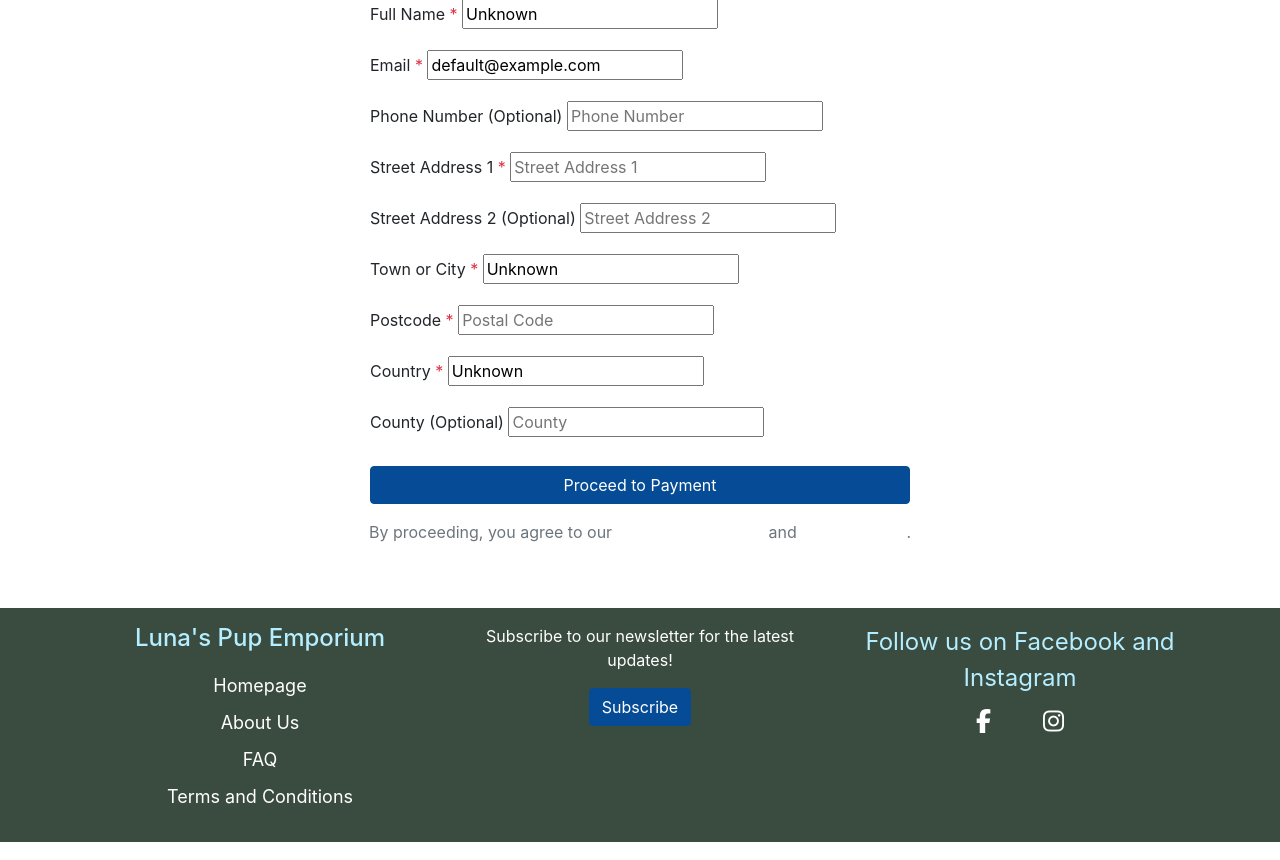
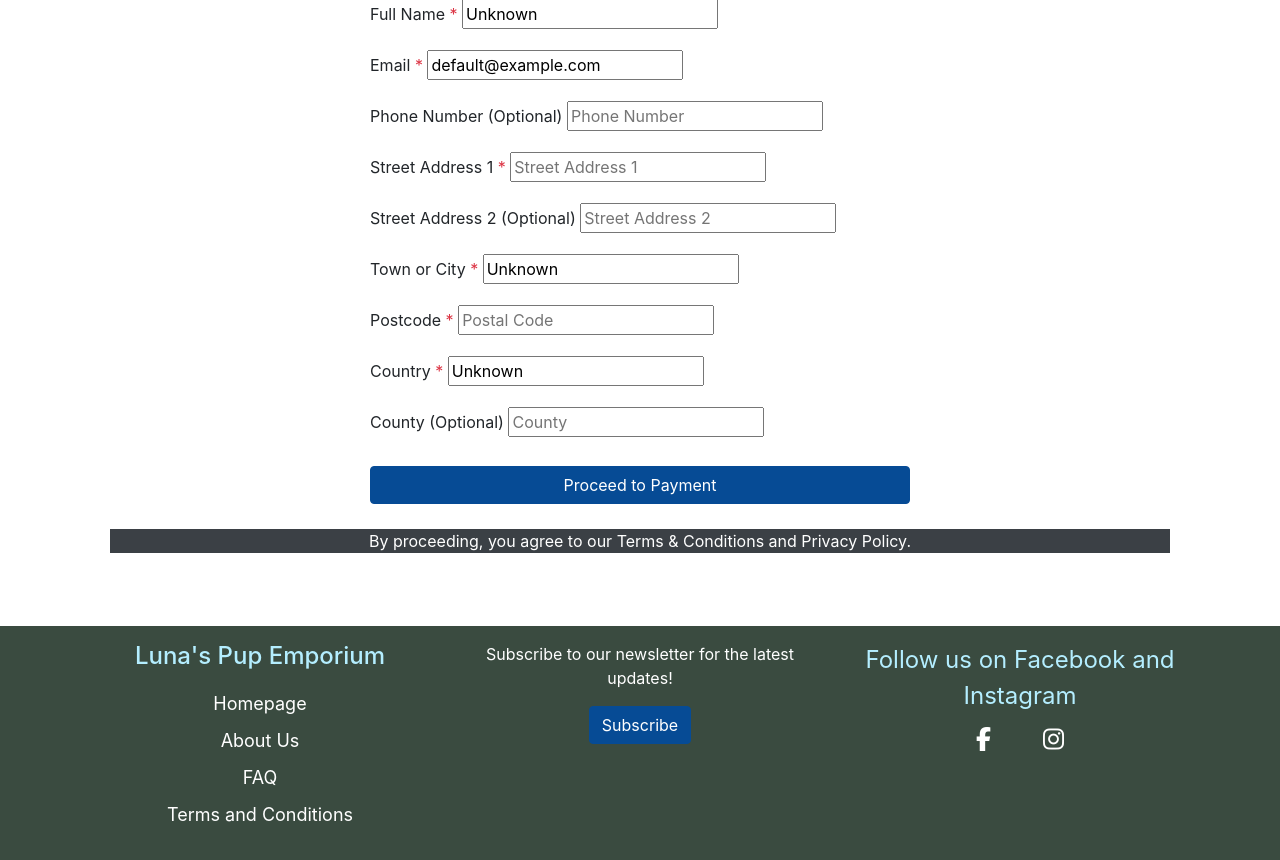
Before and after one commit to valejmdev/Luna-s-Pup-Emporium-pp5, a Django app: page /checkout/ in a window 1280 px wide. Shown: the part 349-1209 px from the top of the page. Run offline with Django 5.2, Linux system fonts and the light colour scheme; the visitor is signed in with stand-in values (Sample User, id 1); data comes from the database, SQL or seed files in the repository; data that the repository does not hold is empty; some libraries are stand-ins or nearby versions.

Commit message:
edit checkout terms and privacy link

```diff
--- a/checkout/templates/checkout/checkout.html
+++ b/checkout/templates/checkout/checkout.html
@@ -65,8 +65,10 @@
         </div>
     </form>
 
-    <p class="text-center text-muted mt-3">
-        By proceeding, you agree to our <a href="{% url 'store:terms_conditions' %}">Terms & Conditions</a> and <a href="{% url 'store:privacy_policies' %}">Privacy Policy</a>.
-    </p>
+    <div class="terms-privacy-background">
+        <p class="footer-newsletter-text">
+            By proceeding, you agree to our <a href="{% url 'store:terms_conditions' %}">Terms & Conditions</a> and <a href="{% url 'store:privacy_policies' %}">Privacy Policy</a>.
+        </p>
+    </div>
 </div>
 {% endblock %}
```
